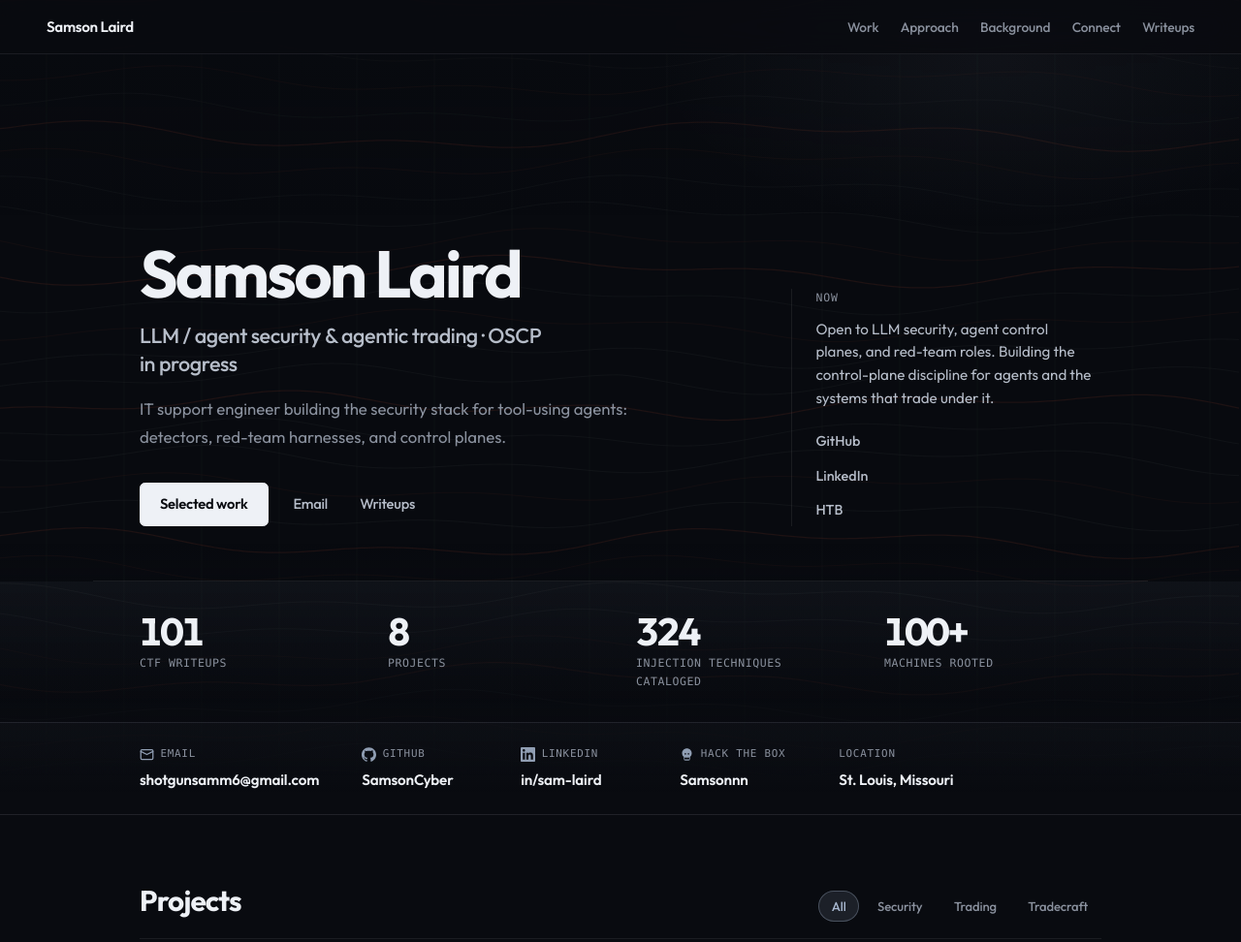
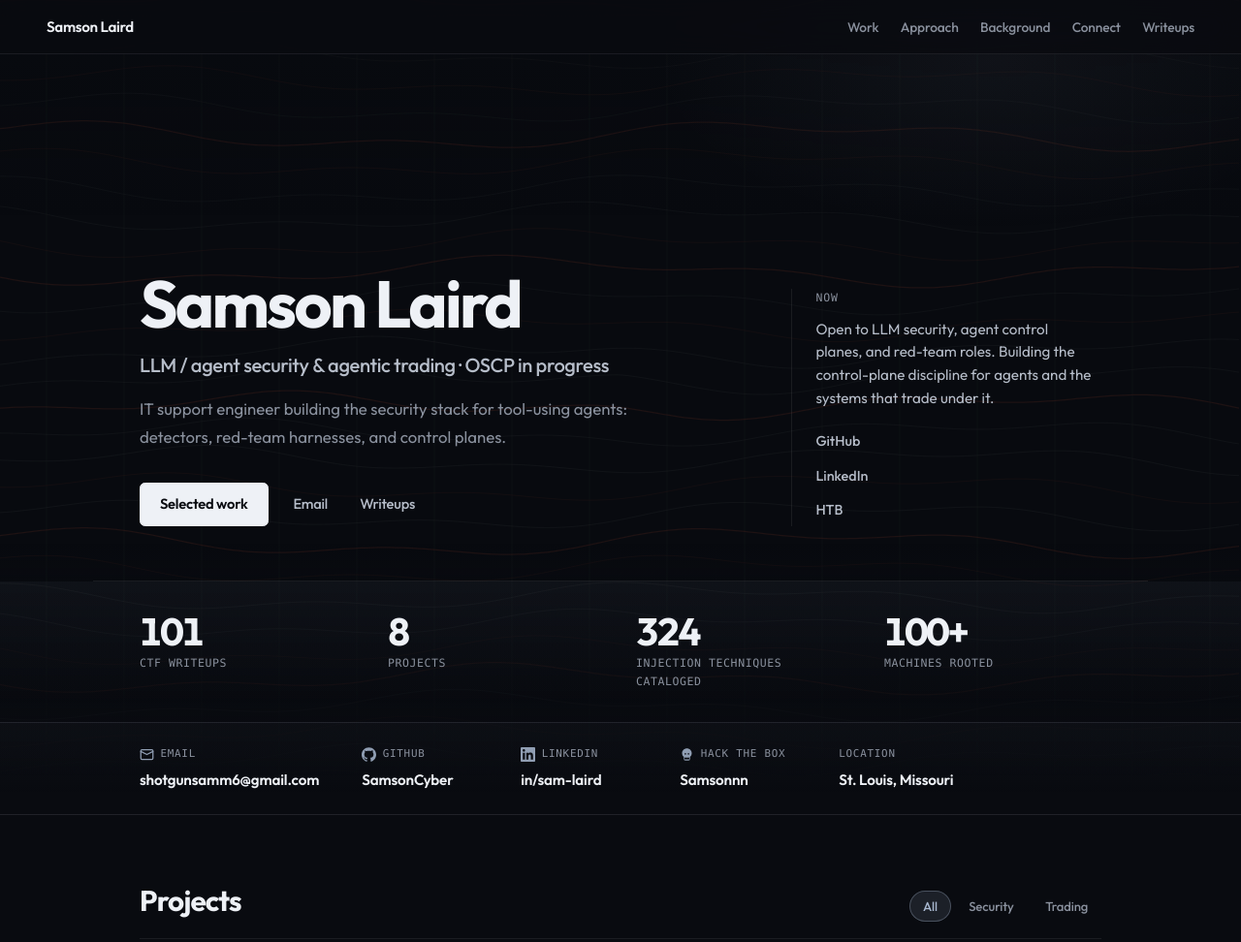
Before and after one commit to SamsonCyber/SamsonCyber.github.io, a website built with Vite: page index.html in a window 1280 px wide. Shown: the top 972 px of the page at 97% size. Built offline with nearby package versions, Linux system fonts and the light colour scheme.

Commit message:
Drop Tradecraft filter; file Cantina under Security.
Hero role is one line: LLM / agent security and agentic trading with OSCP in progress.

```diff
--- a/index.html
+++ b/index.html
@@ -49,7 +49,7 @@
         <div class="hero__copy">
           <h1 class="hero__title" id="hero-title">Samson Laird</h1>
           <p class="sr-only">Also known as SAMSON</p>
-          <p class="hero__role" id="hero-role">LLM / agent security and agentic trading · OSCP in progress</p>
+          <p class="hero__role" id="hero-role">LLM / agent security &amp; agentic trading · OSCP in progress</p>
           <p class="hero__lede" id="hero-lede">IT support engineer building the security stack for tool-using agents: detectors, red-team harnesses, and control planes.</p>
           <div class="hero__actions">
             <a class="btn btn--primary" href="#work">Selected work</a>
@@ -109,7 +109,6 @@
             <button type="button" class="filter-btn" data-lane="all" aria-pressed="true">All</button>
             <button type="button" class="filter-btn" data-lane="security" aria-pressed="false">Security</button>
             <button type="button" class="filter-btn" data-lane="trading" aria-pressed="false">Trading</button>
-            <button type="button" class="filter-btn" data-lane="tradecraft" aria-pressed="false">Tradecraft</button>
           </div>
         </div>
         <p id="project-live" class="project-live" aria-live="polite">8 projects - All lanes</p>
@@ -171,7 +170,7 @@
             </div>
             <div class="project__links"><a href="https://github.com/SamsonCyber/agent-trap-lab" rel="noopener noreferrer" target="_blank">Repository</a></div>
           </li>
-          <li class="project" data-lane="tradecraft" data-id="cantina">
+          <li class="project" data-lane="security" data-id="cantina">
             <div class="project__meta">OSCP recon</div>
             <div>
               <a class="project__name" href="https://github.com/SamsonCyber/cantina" rel="noopener noreferrer" target="_blank">Cantina</a>
--- a/src/content.js
+++ b/src/content.js
@@ -120,7 +120,7 @@ export const PROJECTS = [
   {
     id: 'cantina',
     name: 'Cantina',
-    lane: 'tradecraft',
+    lane: 'security',
     tag: 'OSCP recon',
     blurb:
       'OSCP-legal network recon orchestrator: port scan, service enum plugins, multi-target timeouts. Enumeration only. No exploit auto-run.',
@@ -229,7 +229,7 @@ export function validateContent() {
 }
 
 /**
- * @param {'all' | 'security' | 'trading' | 'tradecraft'} lane
+ * @param {'all' | 'security' | 'trading'} lane
  */
 export function filterProjects(lane) {
   if (lane === 'all') return PROJECTS.slice()
--- a/src/style.css
+++ b/src/style.css
@@ -249,13 +249,20 @@ a:focus-visible {
 }
 
 .hero__role {
-  font-size: clamp(1.15rem, 1rem + 0.45vw, 1.35rem);
+  font-size: clamp(0.95rem, 0.82rem + 0.55vw, 1.28rem);
   font-weight: 500;
   color: var(--text-dim);
-  max-width: 26rem;
+  max-width: none;
   line-height: 1.35;
   margin-bottom: 1.15rem;
   letter-spacing: -0.02em;
+  white-space: nowrap;
+}
+
+@media (max-width: 520px) {
+  .hero__role {
+    white-space: normal;
+  }
 }
 
 .hero__lede {
```
Also changed, not shown: tests/content.test.js (+11 -1 lines).
